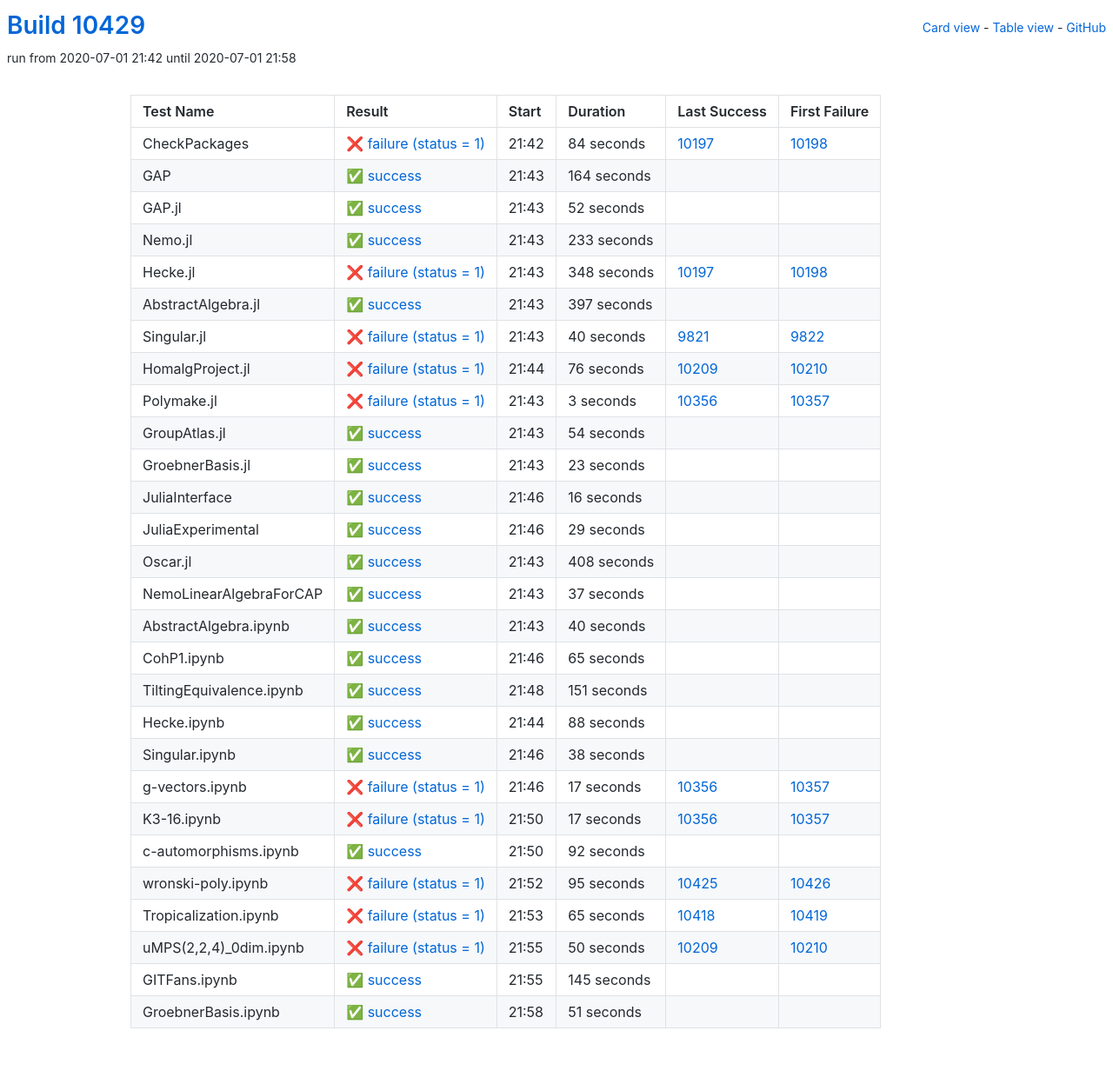
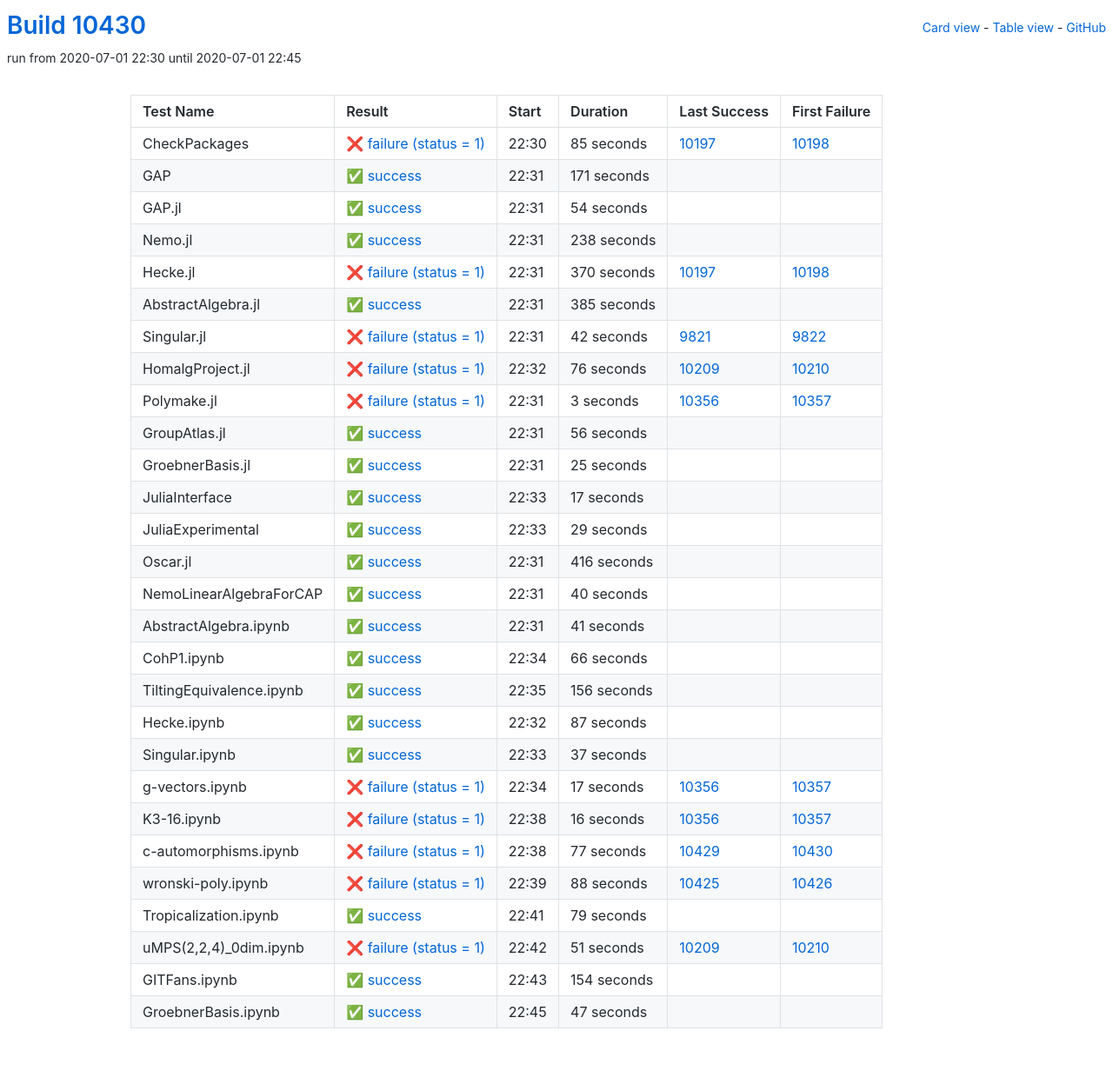
Before and after one commit to oscar-system/oscar-ci-status, a Jekyll site: the page built from table.html, in a window 1280 px wide. Shown: the whole page at 87% size. Built offline with Jekyll 4.4.1, drawn with Linux system fonts in a browser that asks for light colours.

Commit message:
Build #10430

```diff
--- a/_data/ci.yml
+++ b/_data/ci.yml
@@ -1,6 +1,6 @@
 ---
-build: 10429
-build_url: https://oscarci.mathematik.uni-kl.de/job/oscar/10429/
+build: 10430
+build_url: https://oscarci.mathematik.uni-kl.de/job/oscar/10430/
 job: oscar
 organization: oscar-system
 repo: oscar-ci-status
@@ -8,92 +8,92 @@
 tests:
 - name: CheckPackages
   id: checkpackages
-  log: https://oscarci.mathematik.uni-kl.de/job/oscar/10429/artifact/logs/build-10429/CheckPackages.log
-  start: 2020-07-01 21:42
+  log: https://oscarci.mathematik.uni-kl.de/job/oscar/10430/artifact/logs/build-10430/CheckPackages.log
+  start: 2020-07-01 22:30
   success: false
   exitcode: 1
   status: failure
-  duration: 84
+  duration: 85
   last_success: 10197
   last_success_url: https://oscarci.mathematik.uni-kl.de/job/oscar/10197/
   first_failure: 10198
   first_failure_url: https://oscarci.mathematik.uni-kl.de/job/oscar/10198/
 - name: GAP
   id: gap
-  log: https://oscarci.mathematik.uni-kl.de/job/oscar/10429/artifact/logs/build-10429/GAP.log
-  start: 2020-07-01 21:43
+  log: https://oscarci.mathematik.uni-kl.de/job/oscar/10430/artifact/logs/build-10430/GAP.log
+  start: 2020-07-01 22:31
   success: true
   exitcode: 0
   status: success
-  duration: 164
+  duration: 171
   last_success: false
   last_success_url:
   first_failure: false
   first_failure_url:
 - name: GAP.jl
   id: gap-jl
-  log: https://oscarci.mathematik.uni-kl.de/job/oscar/10429/artifact/logs/build-10429/GAP.jl.log
-  start: 2020-07-01 21:43
+  log: https://oscarci.mathematik.uni-kl.de/job/oscar/10430/artifact/logs/build-10430/GAP.jl.log
+  start: 2020-07-01 22:31
   success: true
   exitcode: 0
   status: success
-  duration: 52
+  duration: 54
   last_success: false
   last_success_url:
   first_failure: false
   first_failure_url:
 - name: Nemo.jl
   id: nemo-jl
-  log: https://oscarci.mathematik.uni-kl.de/job/oscar/10429/artifact/logs/build-10429/Nemo.jl.log
-  start: 2020-07-01 21:43
+  log: https://oscarci.mathematik.uni-kl.de/job/oscar/10430/artifact/logs/build-10430/Nemo.jl.log
+  start: 2020-07-01 22:31
   success: true
   exitcode: 0
   status: success
-  duration: 233
+  duration: 238
   last_success: false
   last_success_url:
   first_failure: false
   first_failure_url:
 - name: Hecke.jl
   id: hecke-jl
-  log: https://oscarci.mathematik.uni-kl.de/job/oscar/10429/artifact/logs/build-10429/Hecke.jl.log
-  start: 2020-07-01 21:43
+  log: https://oscarci.mathematik.uni-kl.de/job/oscar/10430/artifact/logs/build-10430/Hecke.jl.log
+  start: 2020-07-01 22:31
   success: false
   exitcode: 1
   status: failure
-  duration: 348
+  duration: 370
   last_success: 10197
   last_success_url: https://oscarci.mathematik.uni-kl.de/job/oscar/10197/
   first_failure: 10198
   first_failure_url: https://oscarci.mathematik.uni-kl.de/job/oscar/10198/
 - name: AbstractAlgebra.jl
   id: abstractalgebra-jl
-  log: https://oscarci.mathematik.uni-kl.de/job/oscar/10429/artifact/logs/build-10429/AbstractAlgebra.jl.log
-  start: 2020-07-01 21:43
+  log: https://oscarci.mathematik.uni-kl.de/job/oscar/10430/artifact/logs/build-10430/AbstractAlgebra.jl.log
+  start: 2020-07-01 22:31
   success: true
   exitcode: 0
   status: success
-  duration: 397
+  duration: 385
   last_success: false
   last_success_url:
   first_failure: false
   first_failure_url:
 - name: Singular.jl
   id: singular-jl
-  log: https://oscarci.mathematik.uni-kl.de/job/oscar/10429/artifact/logs/build-10429/Singular.jl.log
-  start: 2020-07-01 21:43
+  log: https://oscarci.mathematik.uni-kl.de/job/oscar/10430/artifact/logs/build-10430/Singular.jl.log
+  start: 2020-07-01 22:31
   success: false
   exitcode: 1
   status: failure
-  duration: 40
+  duration: 42
   last_success: 9821
   last_success_url: https://oscarci.mathematik.uni-kl.de/job/oscar/9821/
   first_failure: 9822
   first_failure_url: https://oscarci.mathematik.uni-kl.de/job/oscar/9822/
 - name: HomalgProject.jl
   id: homalgproject-jl
-  log: https://oscarci.mathematik.uni-kl.de/job/oscar/10429/artifact/logs/build-10429/HomalgProject.jl.log
-  start: 2020-07-01 21:44
+  log: https://oscarci.mathematik.uni-kl.de/job/oscar/10430/artifact/logs/build-10430/HomalgProject.jl.log
+  start: 2020-07-01 22:32
   success: false
   exitcode: 1
   status: failure
@@ -104,8 +104,8 @@
   first_failure_url: https://oscarci.mathematik.uni-kl.de/job/oscar/10210/
 - name: Polymake.jl
   id: polymake-jl
-  log: https://oscarci.mathematik.uni-kl.de/job/oscar/10429/artifact/logs/build-10429/Polymake.jl.log
-  start: 2020-07-01 21:43
+  log: https://oscarci.mathematik.uni-kl.de/job/oscar/10430/artifact/logs/build-10430/Polymake.jl.log
+  start: 2020-07-01 22:31
   success: false
   exitcode: 1
   status: failure
@@ -116,44 +116,44 @@
   first_failure_url: https://oscarci.mathematik.uni-kl.de/job/oscar/10357/
 - name: GroupAtlas.jl
   id: groupatlas-jl
-  log: https://oscarci.mathematik.uni-kl.de/job/oscar/10429/artifact/logs/build-10429/GroupAtlas.jl.log
-  start: 2020-07-01 21:43
+  log: https://oscarci.mathematik.uni-kl.de/job/oscar/10430/artifact/logs/build-10430/GroupAtlas.jl.log
+  start: 2020-07-01 22:31
   success: true
   exitcode: 0
   status: success
-  duration: 54
+  duration: 56
   last_success: false
   last_success_url:
   first_failure: false
   first_failure_url:
 - name: GroebnerBasis.jl
   id: groebnerbasis-jl
-  log: https://oscarci.mathematik.uni-kl.de/job/oscar/10429/artifact/logs/build-10429/GroebnerBasis.jl.log
-  start: 2020-07-01 21:43
+  log: https://oscarci.mathematik.uni-kl.de/job/oscar/10430/artifact/logs/build-10430/GroebnerBasis.jl.log
+  start: 2020-07-01 22:31
   success: true
   exitcode: 0
   status: success
-  duration: 23
+  duration: 25
   last_success: false
   last_success_url:
   first_failure: false
   first_failure_url:
 - name: JuliaInterface
   id: juliainterface
-  log: https://oscarci.mathematik.uni-kl.de/job/oscar/10429/artifact/logs/build-10429/JuliaInterface.log
-  start: 2020-07-01 21:46
+  log: https://oscarci.mathematik.uni-kl.de/job/oscar/10430/artifact/logs/build-10430/JuliaInterface.log
+  start: 2020-07-01 22:33
   success: true
   exitcode: 0
   status: success
-  duration: 16
+  duration: 17
   last_success: false
   last_success_url:
   first_failure: false
   first_failure_url:
 - name: JuliaExperimental
   id: juliaexperimental
-  log: https://oscarci.mathematik.uni-kl.de/job/oscar/10429/artifact/logs/build-10429/JuliaExperimental.log
-  start: 2020-07-01 21:46
+  log: https://oscarci.mathematik.uni-kl.de/job/oscar/10430/artifact/logs/build-10430/JuliaExperimental.log
+  start: 2020-07-01 22:33
   success: true
   exitcode: 0
   status: success
@@ -164,20 +164,80 @@
   first_failure_url:
 - name: Oscar.jl
   id: oscar-jl
-  log: https://oscarci.mathematik.uni-kl.de/job/oscar/10429/artifact/logs/build-10429/Oscar.jl.log
-  start: 2020-07-01 21:43
+  log: https://oscarci.mathematik.uni-kl.de/job/oscar/10430/artifact/logs/build-10430/Oscar.jl.log
+  start: 2020-07-01 22:31
   success: true
   exitcode: 0
   status: success
-  duration: 408
+  duration: 416
   last_success: false
   last_success_url:
   first_failure: false
   first_failure_url:
 - name: NemoLinearAlgebraForCAP
   id: nemolinearalgebraforcap
-  log: https://oscarci.mathematik.uni-kl.de/job/oscar/10429/artifact/logs/build-10429/NemoLinearAlgebraForCAP.log
-  start: 2020-07-01 21:43
+  log: https://oscarci.mathematik.uni-kl.de/job/oscar/10430/artifact/logs/build-10430/NemoLinearAlgebraForCAP.log
+  start: 2020-07-01 22:31
+  success: true
+  exitcode: 0
+  status: success
+  duration: 40
+  last_success: false
+  last_success_url:
+  first_failure: false
+  first_failure_url:
+- name: AbstractAlgebra.ipynb
+  id: abstractalgebra-ipynb
+  log: https://oscarci.mathematik.uni-kl.de/job/oscar/10430/artifact/logs/build-10430/AbstractAlgebra.ipynb.log
+  start: 2020-07-01 22:31
+  success: true
+  exitcode: 0
+  status: success
+  duration: 41
+  last_success: false
+  last_success_url:
+  first_failure: false
+  first_failure_url:
+- name: CohP1.ipynb
+  id: cohp1-ipynb
+  log: https://oscarci.mathematik.uni-kl.de/job/oscar/10430/artifact/logs/build-10430/CohP1.ipynb.log
+  start: 2020-07-01 22:34
+  success: true
+  exitcode: 0
+  status: success
+  duration: 66
+  last_success: false
+  last_success_url:
+  first_failure: false
+  first_failure_url:
+- name: TiltingEquivalence.ipynb
+  id: tiltingequivalence-ipynb
+  log: https://oscarci.mathematik.uni-kl.de/job/oscar/10430/artifact/logs/build-10430/TiltingEquivalence.ipynb.log
+  start: 2020-07-01 22:35
+  success: true
+  exitcode: 0
+  status: success
+  duration: 156
+  last_success: false
+  last_success_url:
+  first_failure: false
+  first_failure_url:
+- name: Hecke.ipynb
+  id: hecke-ipynb
+  log: https://oscarci.mathematik.uni-kl.de/job/oscar/10430/artifact/logs/build-10430/Hecke.ipynb.log
+  start: 2020-07-01 22:32
+  success: true
+  exitcode: 0
+  status: success
+  duration: 87
+  last_success: false
+  last_success_url:
+  first_failure: false
+  first_failure_url:
+- name: Singular.ipynb
+  id: singular-ipynb
+  log: https://oscarci.mathematik.uni-kl.de/job/oscar/10430/artifact/logs/build-10430/Singular.ipynb.log
+  start: 2020-07-01 22:33
   success: true
   exitcode: 0
   status: success
@@ -186,70 +246,10 @@
   last_success_url:
   first_failure: false
   first_failure_url:
-- name: AbstractAlgebra.ipynb
-  id: abstractalgebra-ipynb
-  log: https://oscarci.mathematik.uni-kl.de/job/oscar/10429/artifact/logs/build-10429/AbstractAlgebra.ipynb.log
-  start: 2020-07-01 21:43
-  success: true
-  exitcode: 0
-  status: success
-  duration: 40
-  last_success: false
-  last_success_url:
-  first_failure: false
-  first_failure_url:
-- name: CohP1.ipynb
-  id: cohp1-ipynb
-  log: https://oscarci.mathematik.uni-kl.de/job/oscar/10429/artifact/logs/build-10429/CohP1.ipynb.log
-  start: 2020-07-01 21:46
-  success: true
-  exitcode: 0
-  status: success
-  duration: 65
-  last_success: false
-  last_success_url:
-  first_failure: false
-  first_failure_url:
-- name: TiltingEquivalence.ipynb
-  id: tiltingequivalence-ipynb
-  log: https://oscarci.mathematik.uni-kl.de/job/oscar/10429/artifact/logs/build-10429/TiltingEquivalence.ipynb.log
-  start: 2020-07-01 21:48
-  success: true
-  exitcode: 0
-  status: success
-  duration: 151
-  last_success: false
-  last_success_url:
-  first_failure: false
-  first_failure_url:
-- name: Hecke.ipynb
-  id: hecke-ipynb
-  log: https://oscarci.mathematik.uni-kl.de/job/oscar/10429/artifact/logs/build-10429/Hecke.ipynb.log
-  start: 2020-07-01 21:44
-  success: true
-  exitcode: 0
-  status: success
-  duration: 88
-  last_success: false
-  last_success_url:
-  first_failure: false
-  first_failure_url:
-- name: Singular.ipynb
-  id: singular-ipynb
-  log: https://oscarci.mathematik.uni-kl.de/job/oscar/10429/artifact/logs/build-10429/Singular.ipynb.log
-  start: 2020-07-01 21:46
-  success: true
-  exitcode: 0
-  status: success
-  duration: 38
-  last_success: false
-  last_success_url:
-  first_failure: false
-  first_failure_url:
 - name: g-vectors.ipynb
   id: g-vectors-ipynb
-  log: https://oscarci.mathematik.uni-kl.de/job/oscar/10429/artifact/logs/build-10429/g-vectors.ipynb.log
-  start: 2020-07-01 21:46
+  log: https://oscarci.mathematik.uni-kl.de/job/oscar/10430/artifact/logs/build-10430/g-vectors.ipynb.log
+  start: 2020-07-01 22:34
   success: false
   exitcode: 1
   status: failure
@@ -260,84 +260,84 @@
   first_failure_url: https://oscarci.mathematik.uni-kl.de/job/oscar/10357/
 - name: K3-16.ipynb
   id: k3-16-ipynb
-  log: https://oscarci.mathematik.uni-kl.de/job/oscar/10429/artifact/logs/build-10429/K3-16.ipynb.log
-  start: 2020-07-01 21:50
+  log: https://oscarci.mathematik.uni-kl.de/job/oscar/10430/artifact/logs/build-10430/K3-16.ipynb.log
+  start: 2020-07-01 22:38
   success: false
   exitcode: 1
   status: failure
-  duration: 17
+  duration: 16
   last_success: 10356
   last_success_url: https://oscarci.mathematik.uni-kl.de/job/oscar/10356/
   first_failure: 10357
   first_failure_url: https://oscarci.mathematik.uni-kl.de/job/oscar/10357/
 - name: c-automorphisms.ipynb
   id: c-automorphisms-ipynb
-  log: https://oscarci.mathematik.uni-kl.de/job/oscar/10429/artifact/logs/build-10429/c-automorphisms.ipynb.log
-  start: 2020-07-01 21:50
-  success: true
-  exitcode: 0
-  status: success
-  duration: 92
-  last_success: false
-  last_success_url:
-  first_failure: false
-  first_failure_url:
-- name: wronski-poly.ipynb
-  id: wronski-poly-ipynb
-  log: https://oscarci.mathematik.uni-kl.de/job/oscar/10429/artifact/logs/build-10429/wronski-poly.ipynb.log
-  start: 2020-07-01 21:52
+  log: https://oscarci.mathematik.uni-kl.de/job/oscar/10430/artifact/logs/build-10430/c-automorphisms.ipynb.log
+  start: 2020-07-01 22:38
   success: false
   exitcode: 1
   status: failure
-  duration: 95
+  duration: 77
+  last_success: 10429
+  last_success_url: https://oscarci.mathematik.uni-kl.de/job/oscar/10429/
+  first_failure: 10430
+  first_failure_url: https://oscarci.mathematik.uni-kl.de/job/oscar/10430/
+- name: wronski-poly.ipynb
+  id: wronski-poly-ipynb
+  log: https://oscarci.mathematik.uni-kl.de/job/oscar/10430/artifact/logs/build-10430/wronski-poly.ipynb.log
+  start: 2020-07-01 22:39
+  success: false
+  exitcode: 1
+  status: failure
+  duration: 88
   last_success: 10425
   last_success_url: https://oscarci.mathematik.uni-kl.de/job/oscar/10425/
   first_failure: 10426
   first_failure_url: https://oscarci.mathematik.uni-kl.de/job/oscar/10426/
 - name: Tropicalization.ipynb
   id: tropicalization-ipynb
-  log: https://oscarci.mathematik.uni-kl.de/job/oscar/10429/artifact/logs/build-10429/Tropicalization.ipynb.log
-  start: 2020-07-01 21:53
+  log: https://oscarci.mathematik.uni-kl.de/job/oscar/10430/artifact/logs/build-10430/Tropicalization.ipynb.log
+  start: 2020-07-01 22:41
+  success: true
+  exitcode: 0
+  status: success
+  duration: 79
+  last_success: false
+  last_success_url:
+  first_failure: false
+  first_failure_url:
+- name: uMPS(2,2,4)_0dim.ipynb
+  id: umps-2-2-4-0dim-ipynb
+  log: https://oscarci.mathematik.uni-kl.de/job/oscar/10430/artifact/logs/build-10430/uMPS-2-2-4-_0dim.ipynb.log
+  start: 2020-07-01 22:42
   success: false
   exitcode: 1
   status: failure
-  duration: 65
-  last_success: 10418
-  last_success_url: https://oscarci.mathematik.uni-kl.de/job/oscar/10418/
-  first_failure: 10419
-  first_failure_url: https://oscarci.mathematik.uni-kl.de/job/oscar/10419/
-- name: uMPS(2,2,4)_0dim.ipynb
-  id: umps-2-2-4-0dim-ipynb
-  log: https://oscarci.mathematik.uni-kl.de/job/oscar/10429/artifact/logs/build-10429/uMPS-2-2-4-_0dim.ipynb.log
-  start: 2020-07-01 21:55
-  success: false
-  exitcode: 1
-  status: failure
-  duration: 50
+  duration: 51
   last_success: 10209
   last_success_url: https://oscarci.mathematik.uni-kl.de/job/oscar/10209/
   first_failure: 10210
   first_failure_url: https://oscarci.mathematik.uni-kl.de/job/oscar/10210/
 - name: GITFans.ipynb
   id: gitfans-ipynb
-  log: https://oscarci.mathematik.uni-kl.de/job/oscar/10429/artifact/logs/build-10429/GITFans.ipynb.log
-  start: 2020-07-01 21:55
+  log: https://oscarci.mathematik.uni-kl.de/job/oscar/10430/artifact/logs/build-10430/GITFans.ipynb.log
+  start: 2020-07-01 22:43
   success: true
   exitcode: 0
   status: success
-  duration: 145
+  duration: 154
   last_success: false
   last_success_url:
   first_failure: false
   first_failure_url:
 - name: GroebnerBasis.ipynb
   id: groebnerbasis-ipynb
-  log: https://oscarci.mathematik.uni-kl.de/job/oscar/10429/artifact/logs/build-10429/GroebnerBasis.ipynb.log
-  start: 2020-07-01 21:58
+  log: https://oscarci.mathematik.uni-kl.de/job/oscar/10430/artifact/logs/build-10430/GroebnerBasis.ipynb.log
+  start: 2020-07-01 22:45
   success: true
   exitcode: 0
   status: success
-  duration: 51
+  duration: 47
   last_success: false
   last_success_url:
   first_failure: false
```
Also changed, not shown: README.md.
